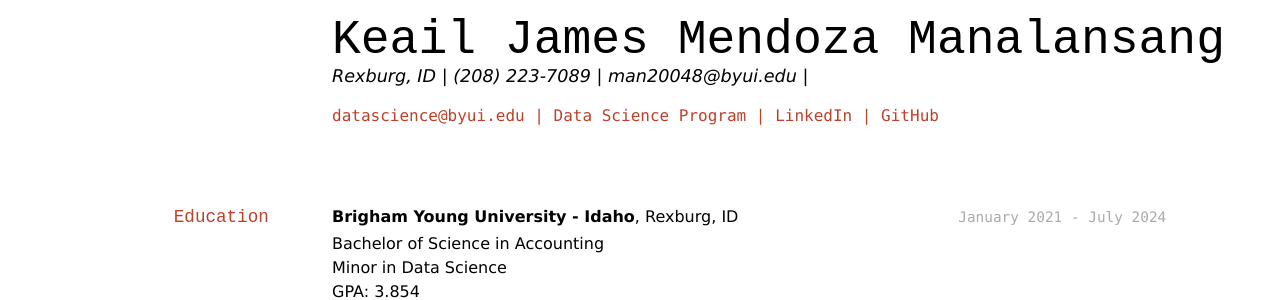
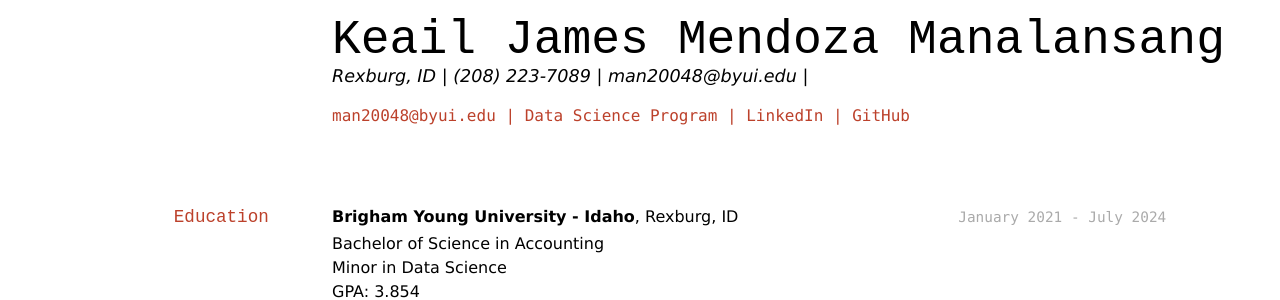
Before and after one commit to kjmm0703/James-Resume, a Jekyll site: the page built from docs/index.md, in a window 1280 px wide. Shown: the top 300 px of the page. Built offline with Jekyll 4.4.1, drawn with Linux system fonts in a browser that asks for light colours.

Commit message:
Update index.md

```diff
--- a/docs/index.md
+++ b/docs/index.md
@@ -6,7 +6,7 @@ title: Keail James Manalansang's Resume
 Rexburg, ID | (208) 223-7089 | man20048@byui.edu |
 
 <div id="webaddress">
-<a href="datascience@byui.edu">datascience@byui.edu</a>
+<a href="man20048@byui.edu">man20048@byui.edu</a>
 | <a href="https://byuidatascience.github.io/development.html">Data Science Program</a>
 | <a href="https://www.linkedin.com/in/jamesyeppp/">LinkedIn</a>
 | <a href="https://github.com/byuids-resumes">GitHub</a>
```
